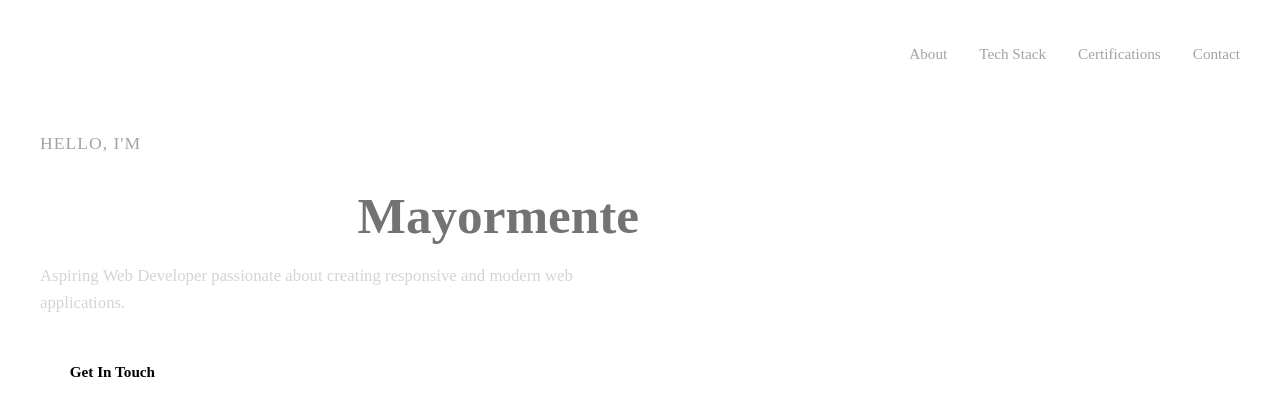
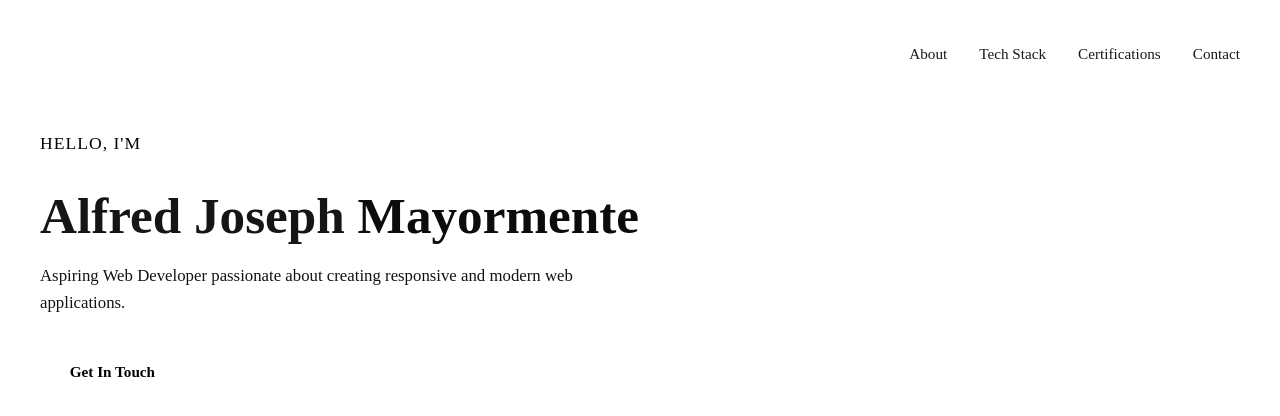
Before and after one commit to Ajthegreat01/portfolio-nuxt, a Nuxt app: page / in a window 1280 px wide. Shown: the top 416 px of the page. Built offline with nearby package versions, Linux system fonts and the light colour scheme.

Commit message:
replace again the color

```diff
--- a/app/app.vue
+++ b/app/app.vue
@@ -44,7 +44,7 @@
 }
 
 .nav-links a {
-  color: #a3a3a3;
+  color: #1a1818;
   text-decoration: none;
   margin-left: 2rem;
   font-size: 0.95rem;
@@ -53,7 +53,7 @@
 }
 
 .nav-links a:hover {
-  color: #ffffff;
+  color: #141414;
 }
 
 .hero-content {
@@ -62,7 +62,7 @@
 
 .greeting {
   font-size: 1.1rem;
-  color: #a3a3a3;
+  color: #050505;
   margin-bottom: 0.5rem;
   font-weight: 500;
   text-transform: uppercase;
@@ -74,16 +74,16 @@
   font-weight: 800;
   line-height: 1.1;
   margin-bottom: 1.2rem;
-  color: #ffffff;
+  color: #161515;
 }
 
 .name span {
-  color: #737373;
+  color: #0c0c0c;
 }
 
 .description {
   font-size: 1.05rem;
-  color: #d4d4d4;
+  color: #131212;
   margin-bottom: 2rem;
   line-height: 1.6;
 }
```
